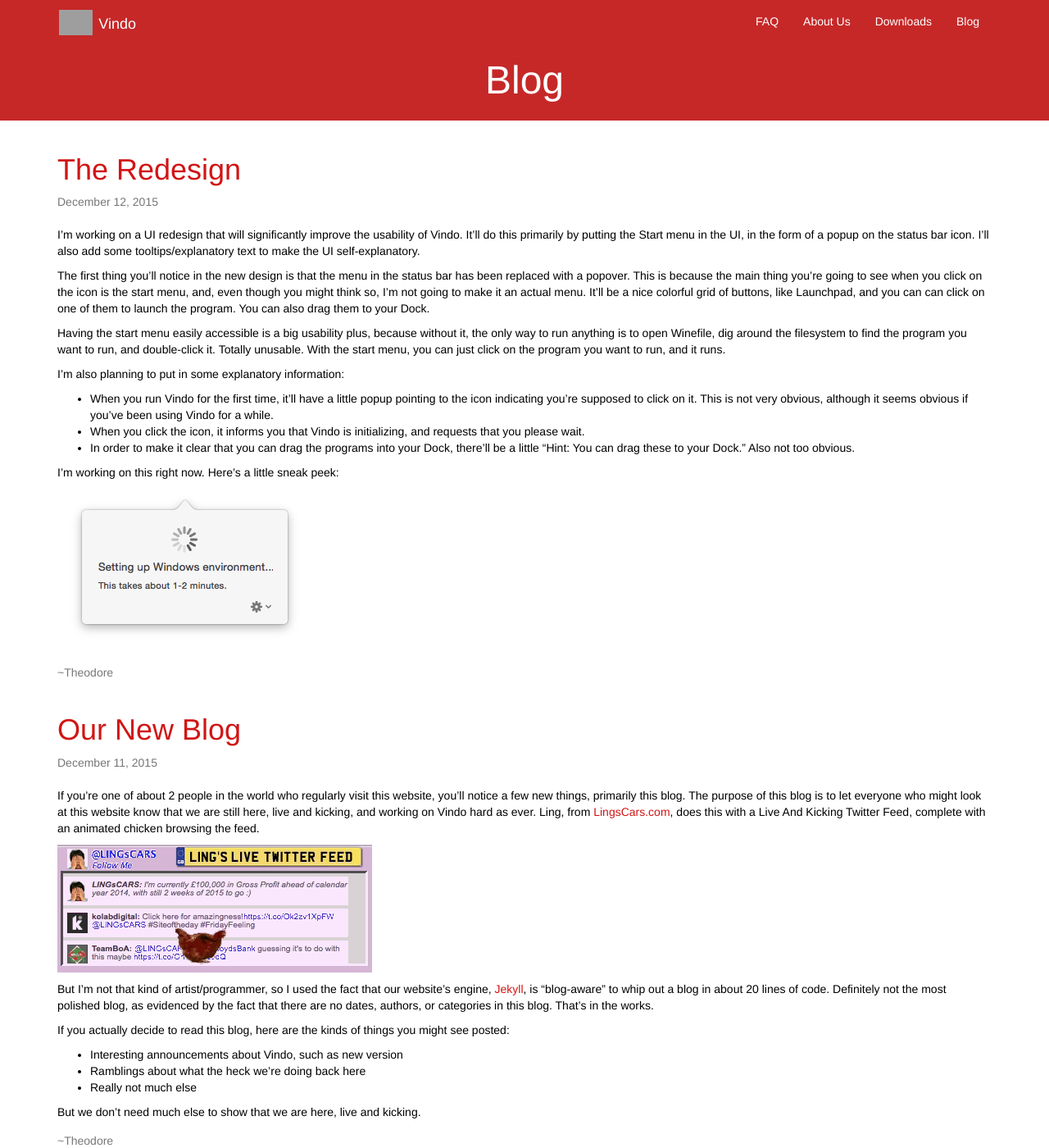
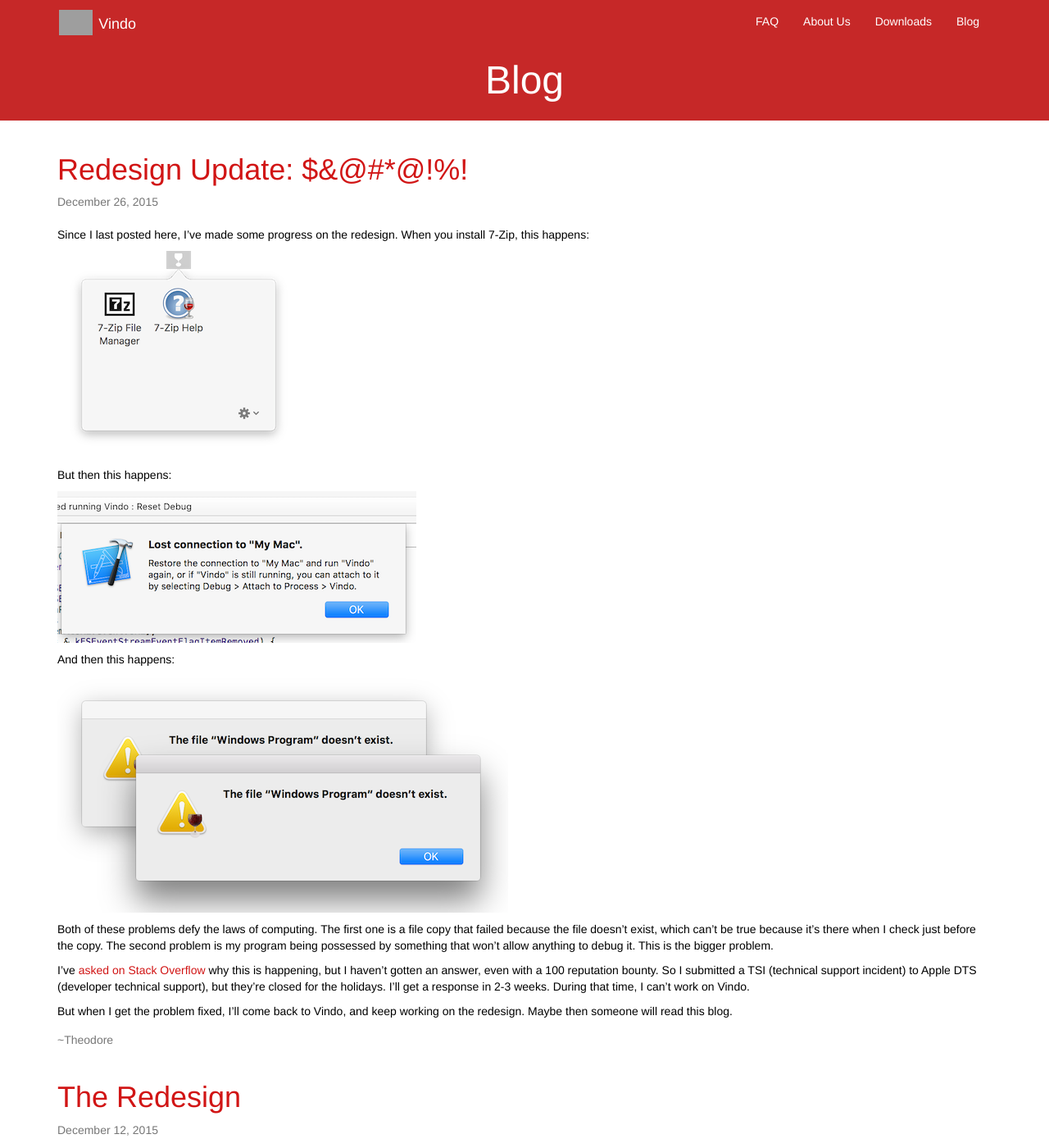
Before and after one commit to vindo-app/vindo, a Jekyll site: the page built from blog.html, in a window 1280 px wide and 1400 px high. Shown: the whole window at 82% size. Built offline with Jekyll 4.4.1, drawn with Linux system fonts in a browser that asks for light colours; nearby versions of some CDN libraries; comment, search, counter and statistics services are not loaded; grey boxes are pictures that could not be loaded.

Commit message:
new blog post

```diff
--- a/_config.yml
+++ b/_config.yml
@@ -26,6 +26,7 @@ prose:
     ignore:
         - /_data
         - /_includes
+        - /_layouts
         - /_sass
         - /_versions
         - /css
@@ -35,6 +36,8 @@ prose:
         - bak
         - sitemap.xml
         - appcast.xml
+        - _config.yml
+        - .gitignore
     metadata:
         _posts:
             - name: title
--- /dev/null
+++ b/_posts/2015-12-26-redesign-update.md
@@ -0,0 +1,29 @@
+---
+type: post
+author: Theodore
+title: "Redesign Update: $&@#*@!%!"
+published: true
+---
+
+Since I last posted here, I've made some progress on the redesign. When you install 7-Zip, this happens:
+
+![7-zip in start menu][start]
+
+But then this happens:
+
+![file not found error messages][error1]
+
+And then this happens:
+
+![xcode error message][error2]
+
+Both of these problems defy the laws of computing. The first one is a file copy that failed because the file doesn't exist, which can't be true because it's there when I check just before the copy. The second problem is my program being possessed by something that won't allow anything to debug it. This is the bigger problem.
+
+I've [asked on Stack Overflow][so] why this is happening, but I haven't gotten an answer, even with a 100 reputation bounty. So I submitted a TSI (technical support incident) to Apple DTS (developer technical support), but they're closed for the holidays. I'll get a response in 2-3 weeks. During that time, I can't work on Vindo.
+
+But when I get the problem fixed, I'll come back to Vindo, and keep working on the redesign. Maybe then someone will read this blog.
+
+  [start]: /images/start-menu.png
+  [error1]: /images/xcode_error.png
+  [error2]: /images/error2.png
+  [so]: http://stackoverflow.com/questions/34444051/lost-connection-to-my-mac-on-every-debugger-interaction
```
Also changed, not shown: images/error2.png (added), images/start-menu.png (added), images/xcode_error.png (added).
